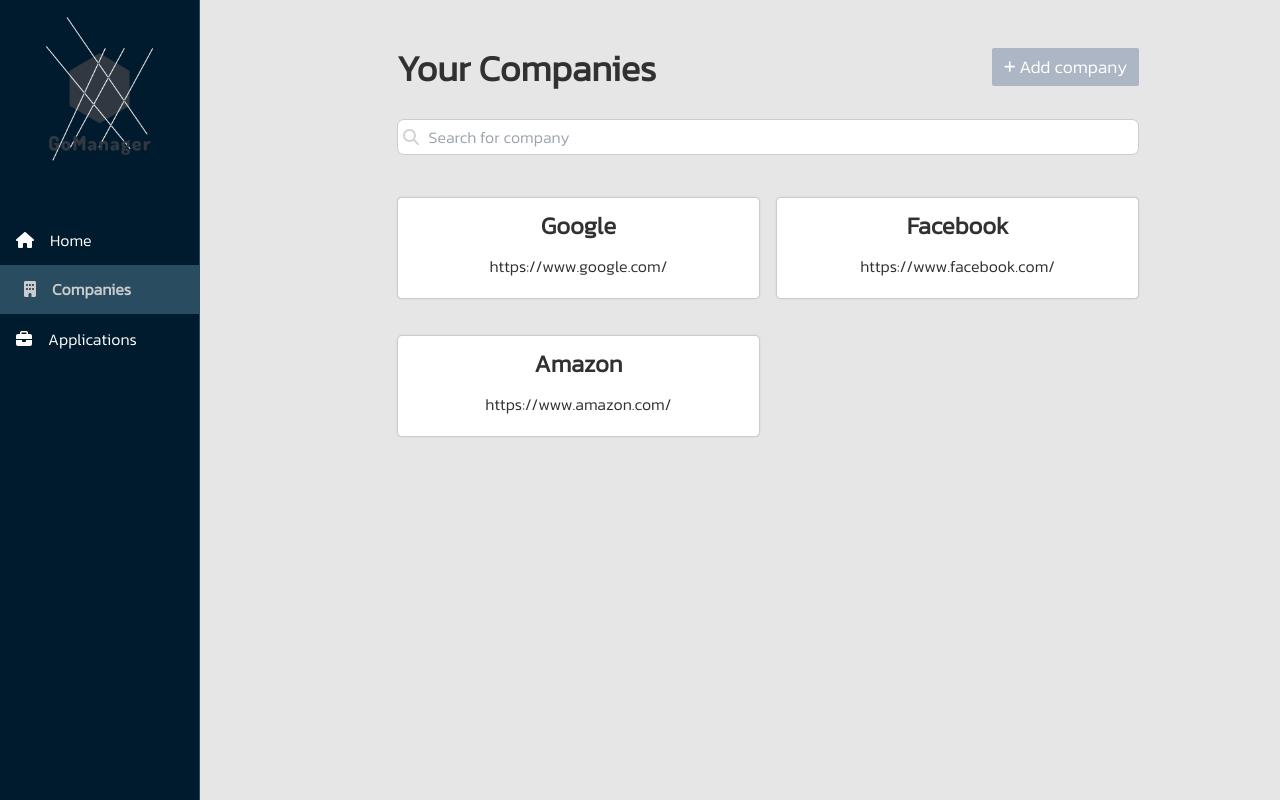
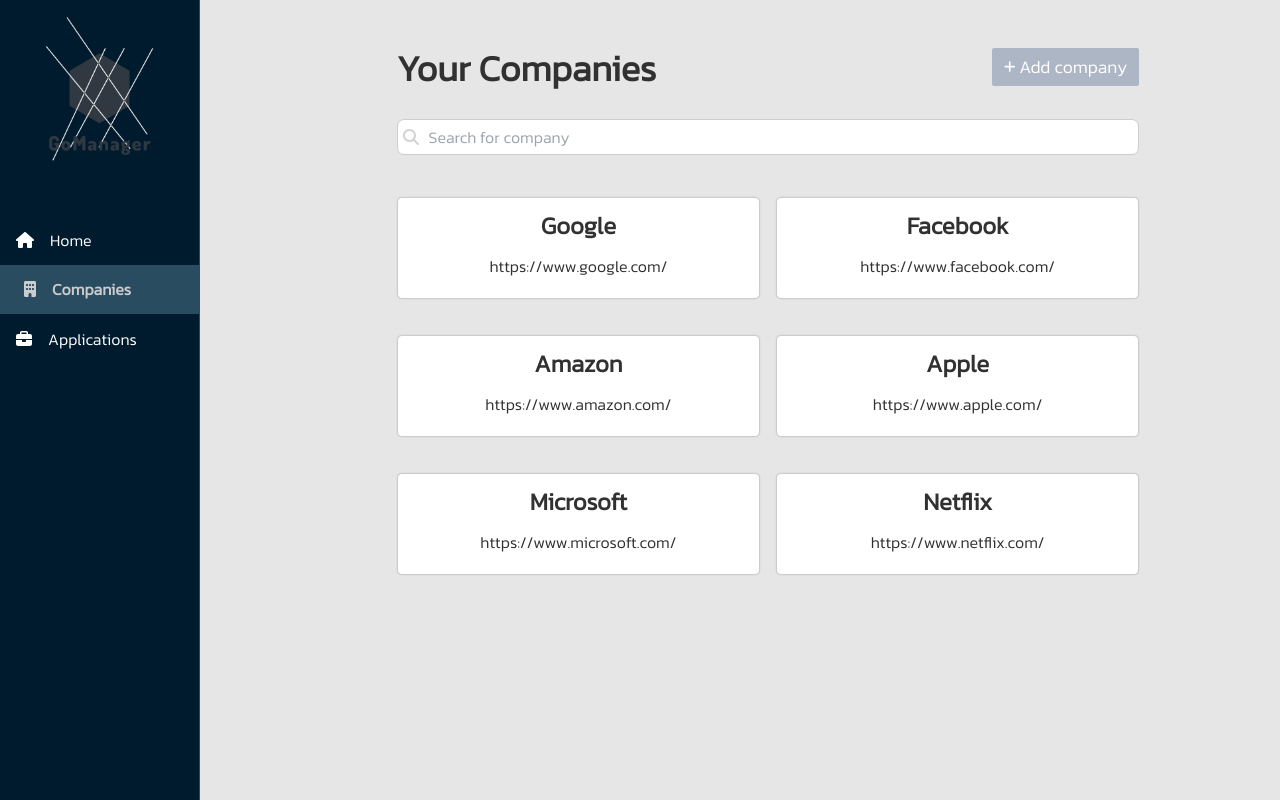
Before and after one commit to Tiburso/GoManager, a Next.js app in the folder client/: page /companies in a window 1280 px wide. Built offline with nearby package versions, Linux system fonts and the light colour scheme.

Commit message:
Add new companies to CompanyData

```diff
--- a/client/app/companies/page.tsx
+++ b/client/app/companies/page.tsx
@@ -25,6 +25,21 @@
     name: 'Amazon',
     company_portal: 'https://www.amazon.com/',
   },
+  {
+    id: '4',
+    name: 'Apple',
+    company_portal: 'https://www.apple.com/',
+  },
+  {
+    id: '5',
+    name: 'Microsoft',
+    company_portal: 'https://www.microsoft.com/',
+  },
+  {
+    id: '6',
+    name: 'Netflix',
+    company_portal: 'https://www.netflix.com/',
+  },
 ];
 
 export default function CompanyPage() {
```
